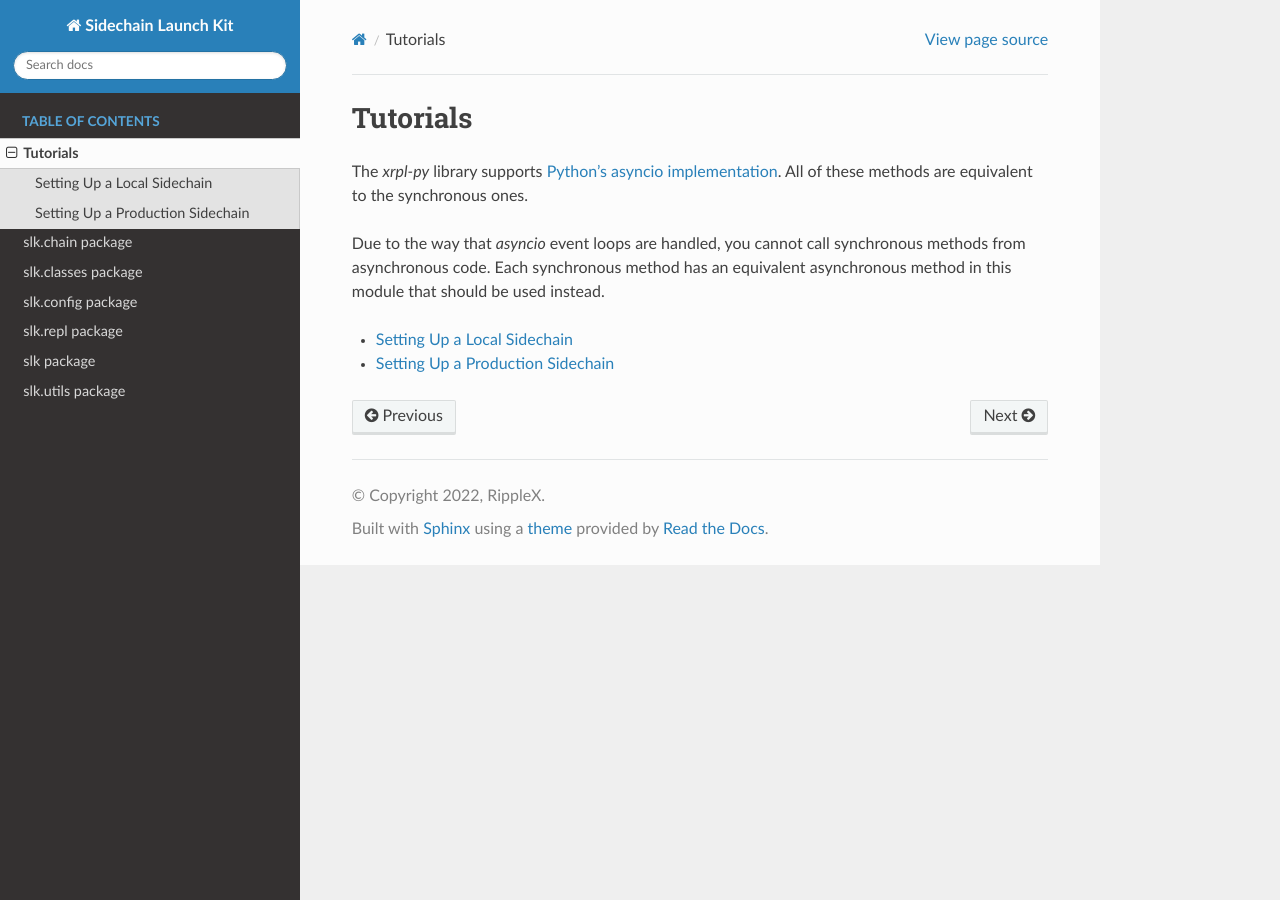
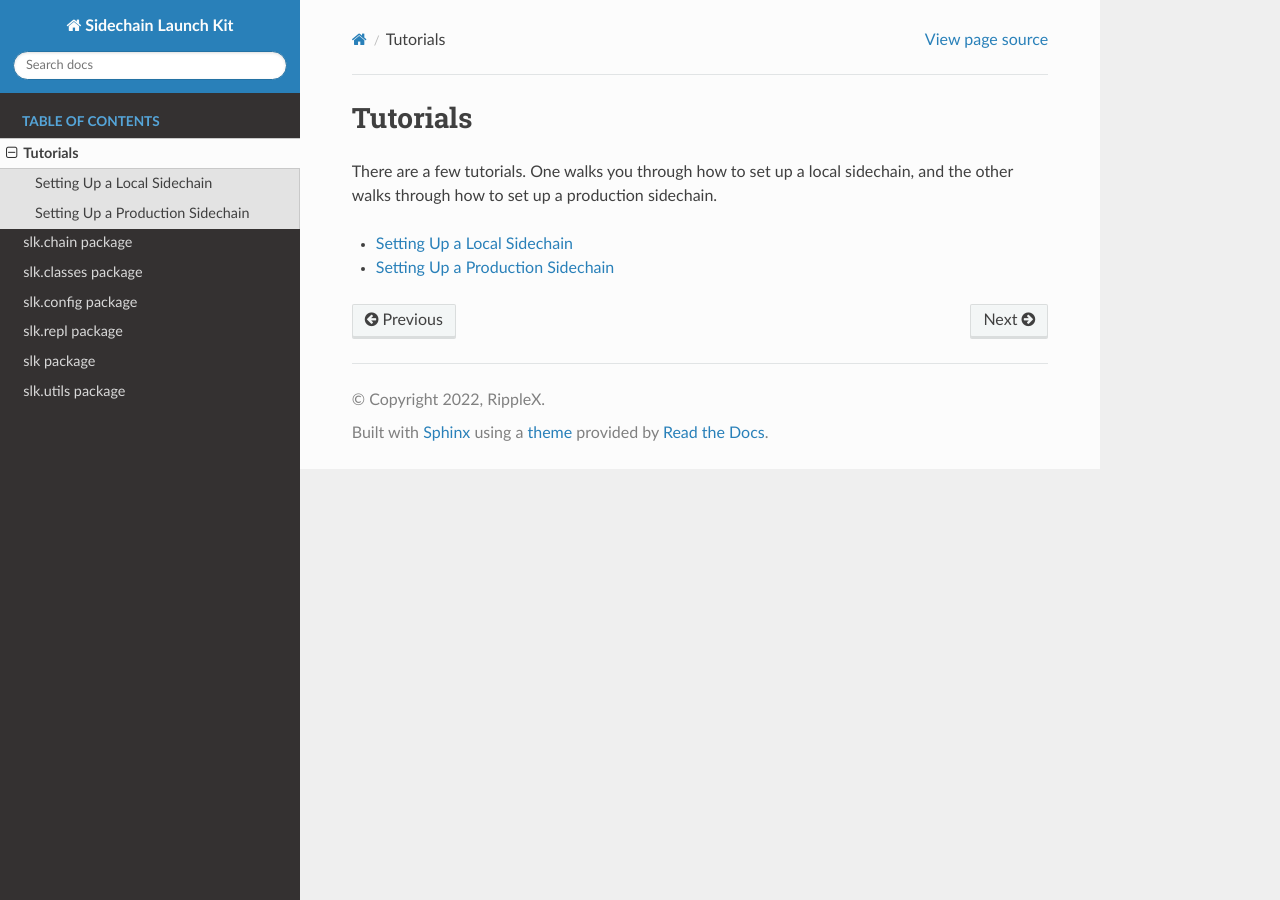
Before and after one commit to xpring-eng/sidechain-launch-kit, a Sphinx documentation site: the page built from docs/source/tutorials/index.rst, in a window 1280 px wide. Built offline with Sphinx 7.4.7 and the Read the Docs theme 2.0.0, drawn with Linux system fonts in a browser that asks for light colours.

Commit message:
edit tutorial text

```diff
--- a/docs/source/tutorials/index.rst
+++ b/docs/source/tutorials/index.rst
@@ -1,9 +1,7 @@
 Tutorials
 =========
 
-The `xrpl-py` library supports `Python's asyncio implementation <https://docs.python.org/3/library/asyncio.html>`_. All of these methods are equivalent to the synchronous ones.
-
-Due to the way that `asyncio` event loops are handled, you cannot call synchronous methods from asynchronous code. Each synchronous method has an equivalent asynchronous method in this module that should be used instead.
+There are a few tutorials. One walks you through how to set up a local sidechain, and the other walks through how to set up a production sidechain.
 
 .. toctree::
    :maxdepth: 1
```
